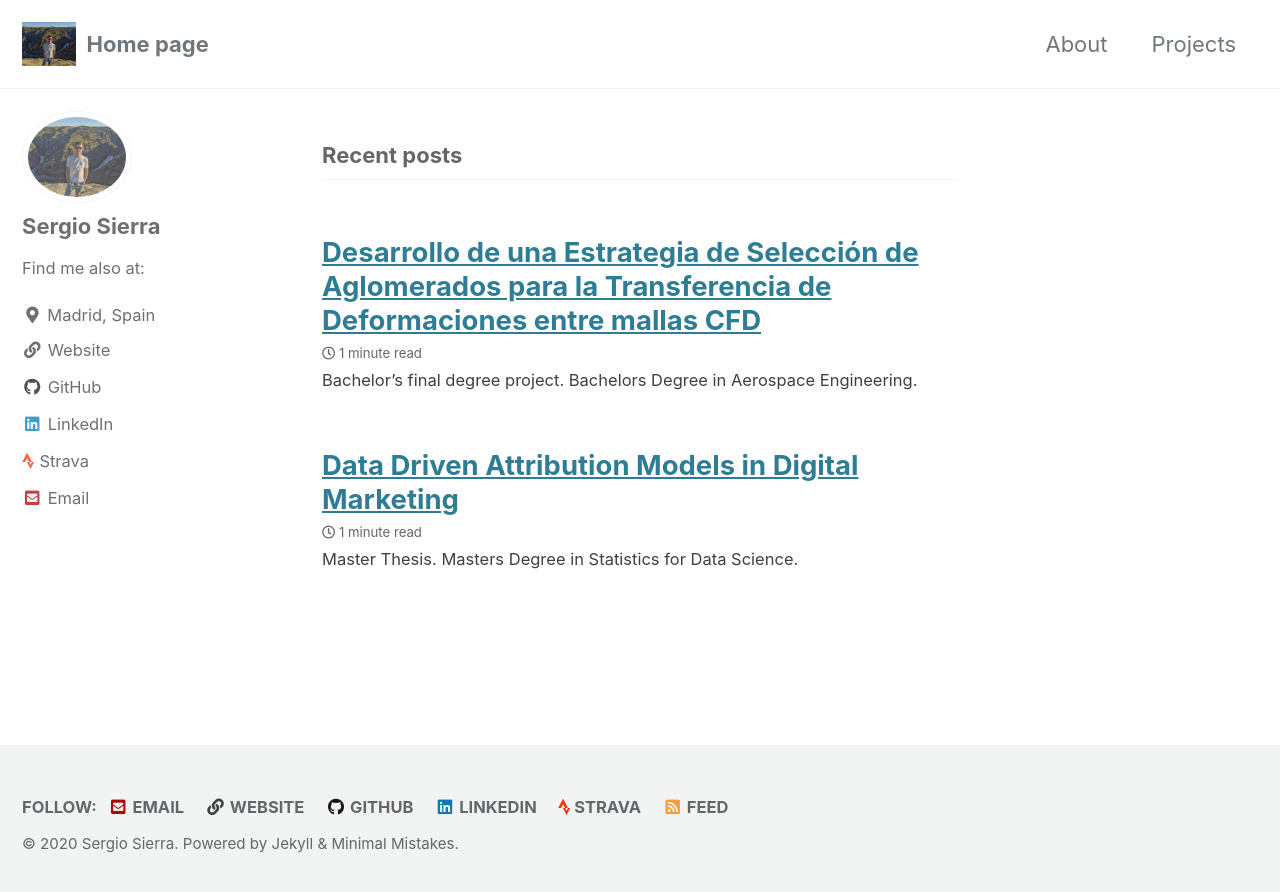
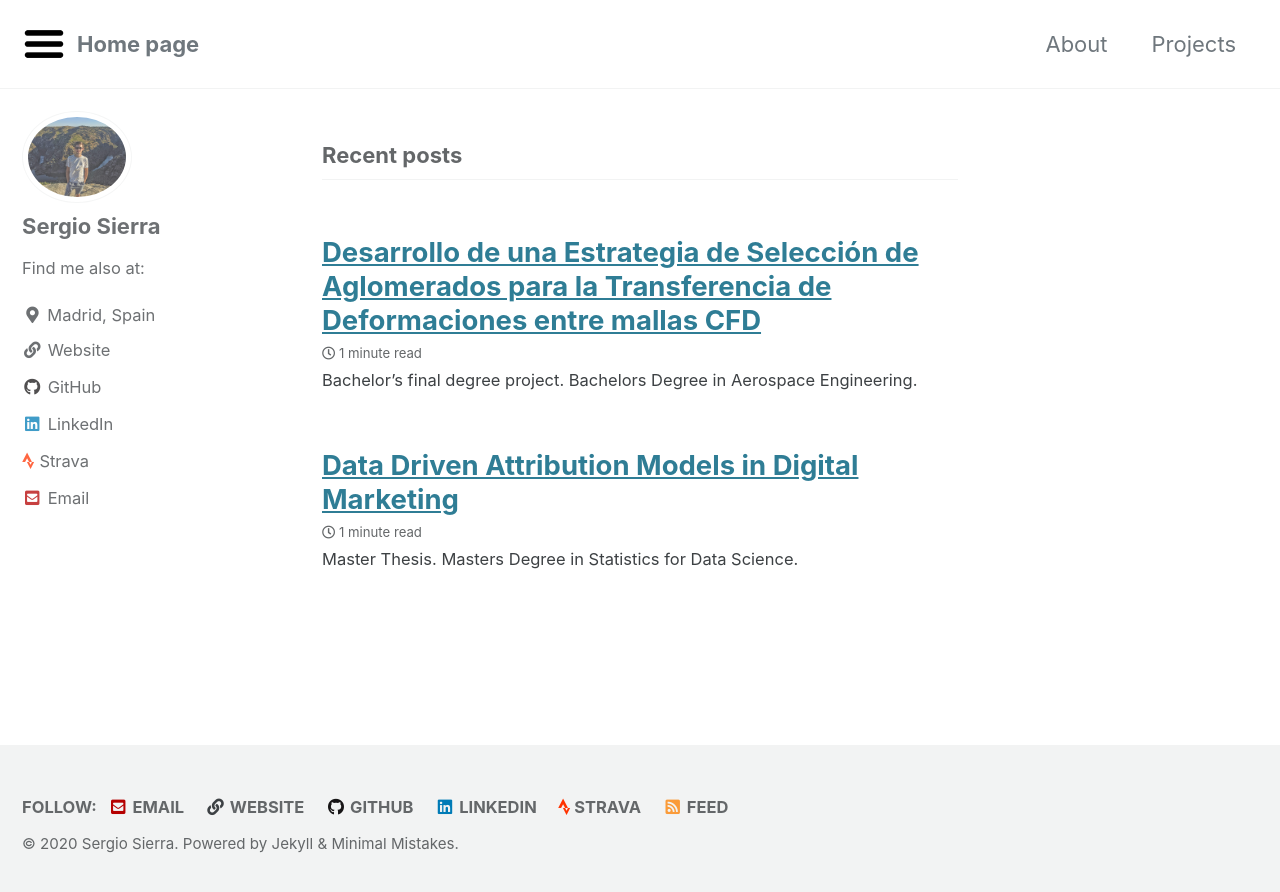
Before and after one commit to sesiga/sesiga.github.io, a Jekyll site: the page built from index.html, in a window 1280 px wide. Shown: the top 892 px of the page. Built offline with Jekyll 4.4.1, drawn with Linux system fonts in a browser that asks for light colours; cached includes are drawn as plain includes; the list of posts is cut into pages by our own code.

Commit message:
load menu icon and update _config.yml

```diff
--- a/_config.yml
+++ b/_config.yml
@@ -25,7 +25,7 @@ url                      : https://www.sergiosierrag.com/ #"https://sesiga.githu
 baseurl                  : # the subpath of your site, e.g. "/blog"
 repository               : # GitHub username/repo-name e.g. "mmistakes/minimal-mistakes"
 teaser                   : #"/assets/images/portrait.jpg"
-logo                     : "/images/portrait2.jpeg"
+logo                     : "/images/menu_icon.png"
 masthead_title           : # overrides the website title displayed in the masthead, use " " for no title
 # breadcrumbs            : false # true, false (default)
 words_per_minute         : 200
```
Also changed, not shown: images/menu_icon.png (added).
